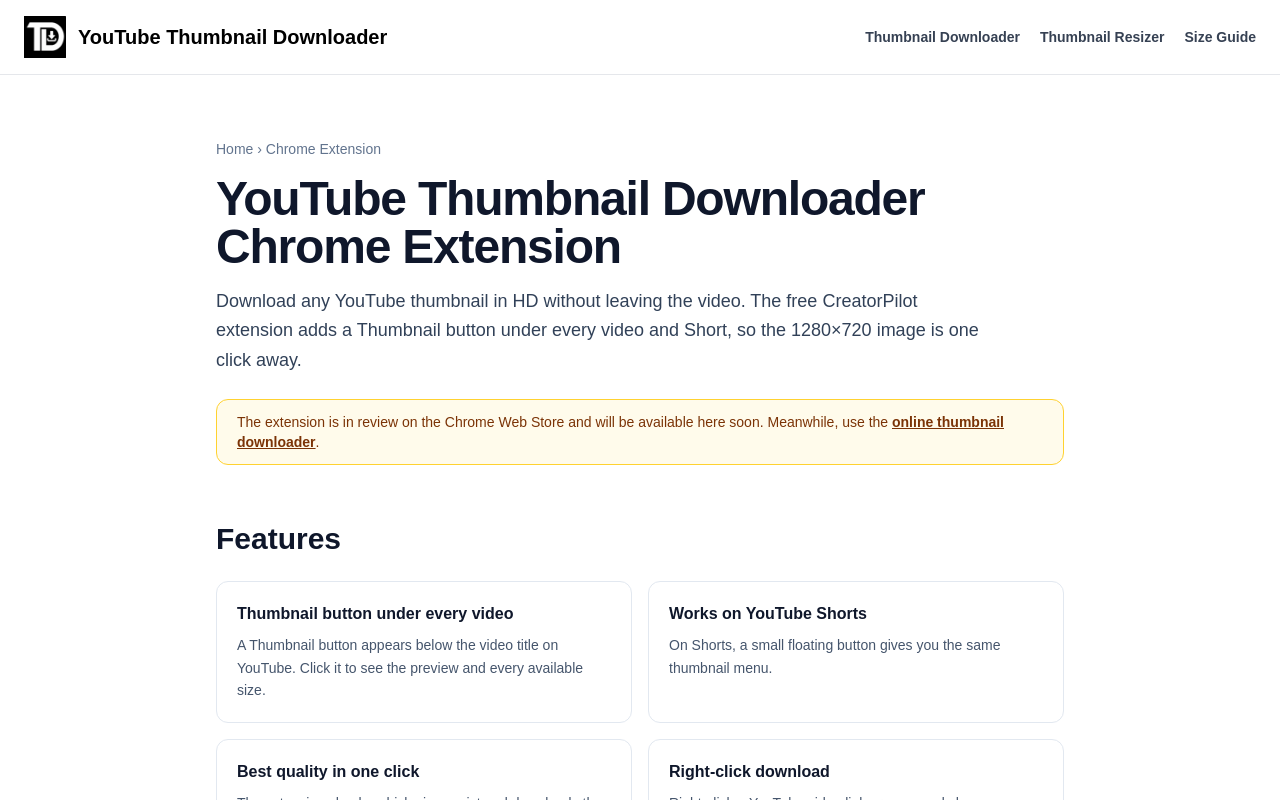
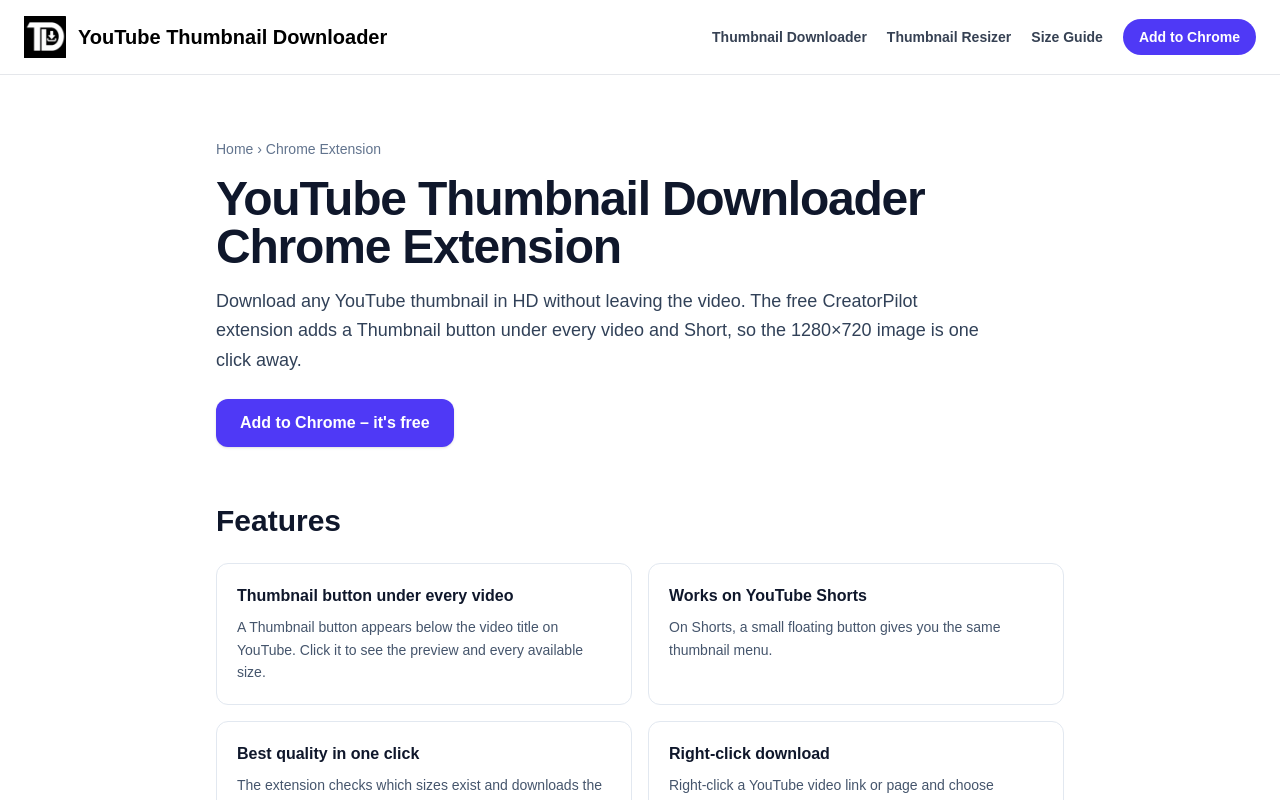
Before and after one commit to amazonzoo515-bot/creatorpilot-ai, a Next.js app in the folder app/: page /chrome-extension in a window 1280 px wide. Shown: the top 800 px of the page. Built offline with nearby package versions, Linux system fonts and the light colour scheme.

Commit message:
Extension live: Add to Chrome button

```diff
--- a/app/app/chrome-extension/page.tsx
+++ b/app/app/chrome-extension/page.tsx
@@ -6,7 +6,7 @@ const PAGE_URL = `${SITE_URL}/chrome-extension`;
 const CONTACT_EMAIL = "support@youtubethumbnails-downloader.com";
 
 // Set to true once the Chrome Web Store listing is approved and public.
-const EXTENSION_LIVE = false;
+const EXTENSION_LIVE = true;
 const STORE_URL = "https://chromewebstore.google.com/detail/elpelnjaakhopdnmbhlmfejlnlkkklah";
 
 export const metadata: Metadata = {
--- a/app/components/Header.tsx
+++ b/app/components/Header.tsx
@@ -55,6 +55,15 @@ export default function Header() {
                 Size Guide
               </Link>
             </li>
+
+            <li>
+              <Link
+                href="/chrome-extension"
+                className="inline-flex items-center gap-1 rounded-full bg-indigo-600 px-4 py-2 text-white transition hover:bg-indigo-700"
+              >
+                Add to Chrome
+              </Link>
+            </li>
           </ul>
         </nav>
       </div>
```
